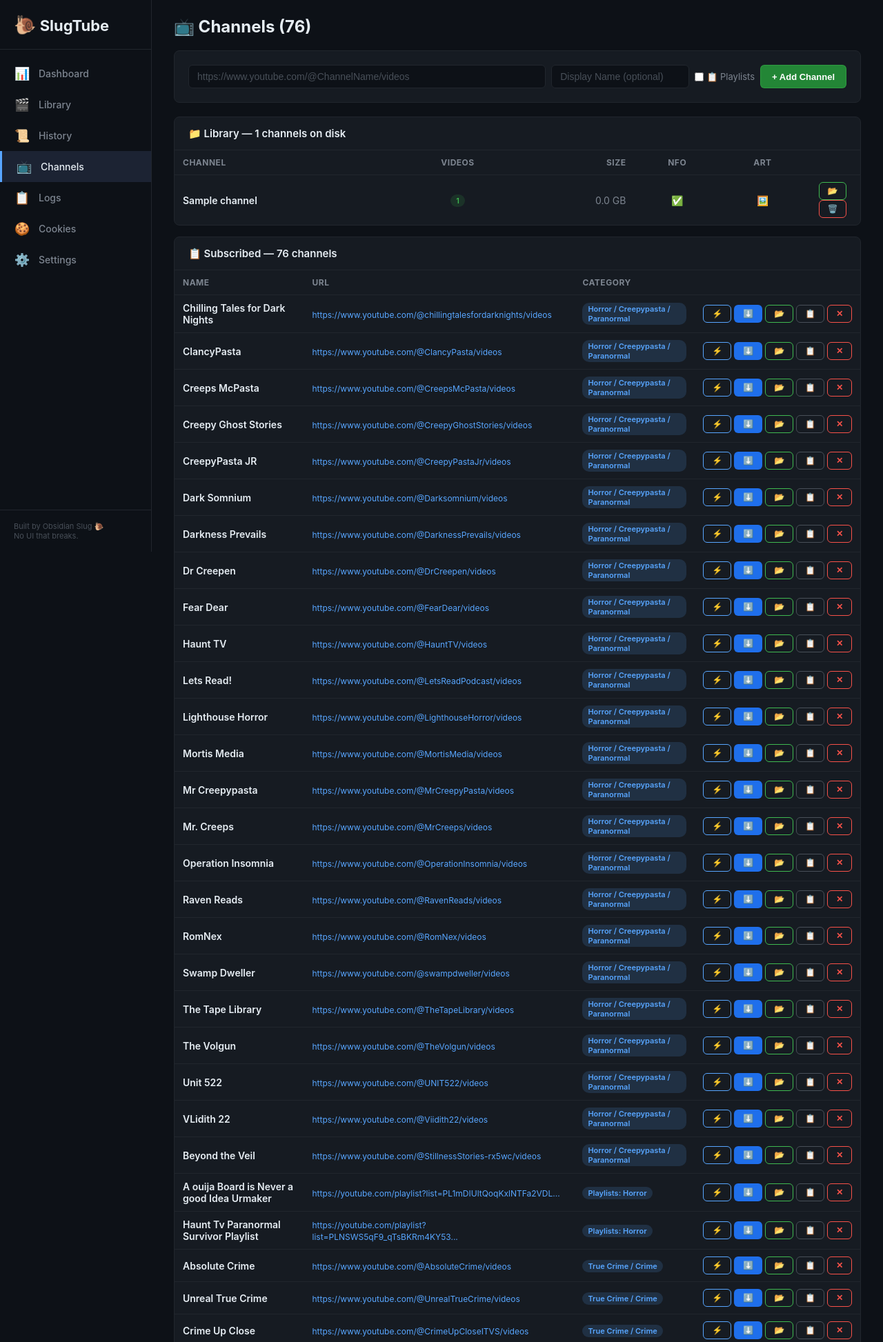
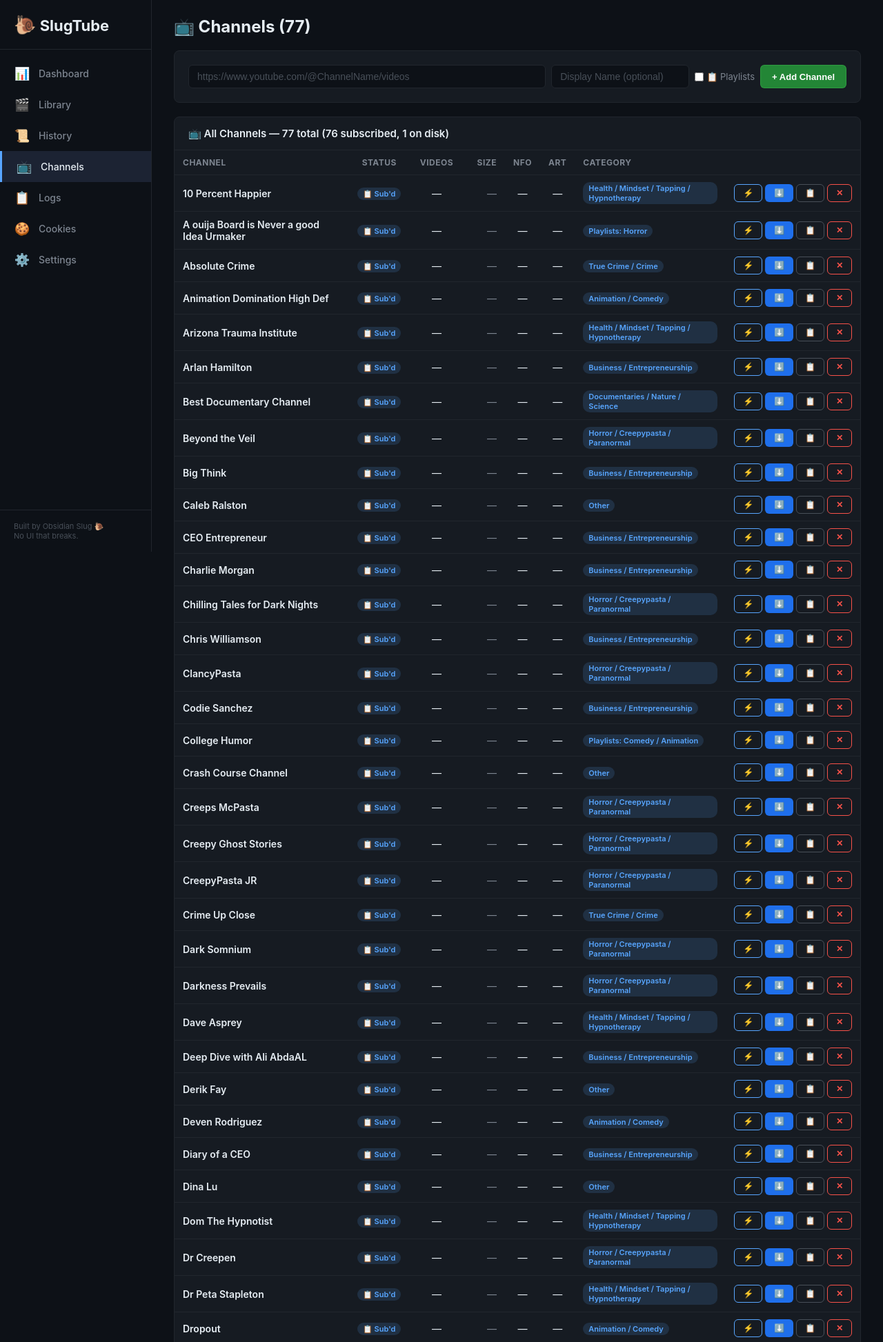
Before and after one commit to bmcgarybot/slugtube-oss, a Flask app: page /channels in a window 1280 px wide. Shown: the top 1946 px of the page at 69% size. Run offline with Flask 3, Linux system fonts and the light colour scheme; tables that the repository leaves empty hold one stand-in row (values such as "Sample post"); parts of the project's set-up code (start-up, migrations or seed data) failed here and were passed over; some libraries are stand-ins or nearby versions.

Commit message:
Unified channels table: merge Library + Subscribed into one view
- Single table showing all channels (subscribed + library-only)
- Status column: ✅ Active (sub'd + on disk), 📋 Sub'd (no files yet), 📁 Library (disk only)
- Video count, size, NFO, art columns for on-disk channels
- Category column shows channels.txt section
- All action buttons unified: ⚡ fast check, ⬇️ download, 📂 reindex, 📋 playlists, ✕ unsub, 🗑️ delete
- Sorted alphabetically
- Fuzzy matching between subscription names and library folder names
- Header shows total, subscribed count, and on-disk count

```diff
--- a/web/app.py
+++ b/web/app.py
@@ -535,9 +535,79 @@ def channels():
     from indexer import get_all_channels, get_index_status
     idx_channels = get_all_channels()
     idx_status = get_index_status()
+
+    # Build unified channel list: merge subscriptions + library
+    sub_names = {ch['name'].lower().replace(' ', ''): ch for ch in channels_list}
+    lib_names = {ch['name'].lower().replace(' ', ''): ch for ch in idx_channels}
+
+    unified = []
+    seen = set()
+
+    # Start with subscribed channels, merge in library stats
+    for ch in channels_list:
+        key = ch['name'].lower().replace(' ', '')
+        entry = {
+            'name': ch['name'],
+            'url': ch['url'],
+            'section': ch['section'],
+            'index_playlists': ch.get('index_playlists', False),
+            'subscribed': True,
+            'on_disk': False,
+            'video_count': 0,
+            'total_size_bytes': 0,
+            'has_nfo': False,
+            'has_poster': False,
+        }
+        # Match with library data
+        if key in lib_names:
+            lib = lib_names[key]
+            entry['on_disk'] = True
+            entry['video_count'] = lib.get('video_count', 0)
+            entry['total_size_bytes'] = lib.get('total_size_bytes', 0)
+            entry['has_nfo'] = lib.get('has_nfo', False)
+            entry['has_poster'] = lib.get('has_poster', False)
+        else:
+            # Try fuzzy match: check if subscription name appears in any library name
+            for lkey, lib in lib_names.items():
+                if key in lkey or lkey in key or ch['name'].lower() in lib['name'].lower() or lib['name'].lower() in ch['name'].lower():
+                    entry['on_disk'] = True
+                    entry['video_count'] = lib.get('video_count', 0)
+                    entry['total_size_bytes'] = lib.get('total_size_bytes', 0)
+                    entry['has_nfo'] = lib.get('has_nfo', False)
+                    entry['has_poster'] = lib.get('has_poster', False)
+                    seen.add(lkey)
+                    break
+        seen.add(key)
+        unified.append(entry)
+
+    # Add library-only channels (on disk but not subscribed)
+    for ch in idx_channels:
+        key = ch['name'].lower().replace(' ', '')
+        if key not in seen:
+            # Check URL match too
+            matched = False
+            for sub in channels_list:
+                if ch['name'].lower() in sub['url'].lower():
+                    matched = True
+                    break
+            if not matched:
+                unified.append({
+                    'name': ch['name'],
+                    'url': '',
+                    'section': 'Library Only',
+                    'index_playlists': False,
+                    'subscribed': False,
+                    'on_disk': True,
+                    'video_count': ch.get('video_count', 0),
+                    'total_size_bytes': ch.get('total_size_bytes', 0),
+                    'has_nfo': ch.get('has_nfo', False),
+                    'has_poster': ch.get('has_poster', False),
+                })
+
     return render_template("channels.html",
         page="channels",
         channels=channels_list,
+        unified=unified,
         channel_stats=idx_channels,
         job=jobs,
         paused=is_paused(),
--- a/web/templates/channels.html
+++ b/web/templates/channels.html
@@ -3,7 +3,7 @@
 {% block content %}
 
 <div class="page-header">
-    <h1>📺 Channels ({{ channels | length }})</h1>
+    <h1>📺 Channels ({{ unified | length }})</h1>
 </div>
 
 <!-- Add Channel -->
@@ -20,84 +20,54 @@
     </div>
 </div>
 
-<!-- Library Channels (from disk) -->
+<!-- Unified Channel Table -->
 <div class="card">
     <div class="card-header">
-        📁 Library — {{ channel_stats | length }} channels on disk
+        📺 All Channels — {{ unified | length }} total
+        ({{ unified | selectattr('subscribed') | list | length }} subscribed,
+        {{ unified | selectattr('on_disk') | list | length }} on disk)
     </div>
     <div class="card-body" style="padding: 0;">
         <table>
             <thead>
                 <tr>
                     <th>Channel</th>
+                    <th style="text-align:center">Status</th>
                     <th style="text-align:center">Videos</th>
                     <th style="text-align:right">Size</th>
                     <th style="text-align:center">NFO</th>
                     <th style="text-align:center">Art</th>
-                    <th style="text-align:center; width: 80px;"></th>
+                    <th>Category</th>
+                    <th style="text-align:center; width: 160px;"></th>
                 </tr>
             </thead>
             <tbody>
-                {% for ch in channel_stats %}
+                {% for ch in unified | sort(attribute='name') %}
                 <tr>
-                    <td class="channel-name">{{ ch.name }}</td>
-                    <td style="text-align:center"><span class="badge badge-green">{{ ch.video_count }}</span></td>
-                    <td style="text-align:right; color: var(--text-dim);">{{ "%.1f"|format((ch.total_size_bytes or 0) / 1073741824) }} GB</td>
-                    <td style="text-align:center">{% if ch.has_nfo %}✅{% else %}—{% endif %}</td>
-                    <td style="text-align:center">{% if ch.has_poster %}🖼️{% else %}—{% endif %}</td>
+                    <td class="channel-name">
+                        {% if ch.url %}<a href="{{ ch.url }}" target="_blank" style="color: inherit; text-decoration: none;">{{ ch.name }}</a>{% else %}{{ ch.name }}{% endif %}
+                        {% if ch.index_playlists %} <span title="Playlist indexing enabled" style="cursor:help;">📋</span>{% endif %}
+                    </td>
+                    <td style="text-align:center; white-space: nowrap;">
+                        {% if ch.subscribed and ch.on_disk %}
+                            <span class="badge badge-green" title="Subscribed + on disk">✅ Active</span>
+                        {% elif ch.subscribed %}
+                            <span class="badge badge-blue" title="Subscribed but no files on disk yet">📋 Sub'd</span>
+                        {% else %}
+                            <span class="badge" style="background:rgba(255,165,0,0.15);color:#ffa500;border-color:rgba(255,165,0,0.3);" title="Files on disk but not in channels.txt">📁 Library</span>
+                        {% endif %}
+                    </td>
                     <td style="text-align:center">
-                        {% set matched_url = namespace(val='') %}
-                        {% for sub in channels %}
-                            {% if ch.name.lower().replace(' ', '') == sub.name.lower().replace(' ', '') or ch.name.lower() in sub.url.lower() %}
-                                {% set matched_url.val = sub.url %}
-                            {% endif %}
-                        {% endfor %}
-                        {% if matched_url.val %}
-                        <form method="POST" action="/run/fast-single" style="display:inline">
-                            <input type="hidden" name="url" value="{{ matched_url.val }}">
-                            <button type="submit" class="btn btn-sm" {% if job.status == 'running' %}disabled{% endif %} title="Fast check {{ ch.name }} (latest 50)" style="border-color:var(--accent);color:var(--accent);">⚡</button>
-                        </form>
-                        <form method="POST" action="/run/single" style="display:inline">
-                            <input type="hidden" name="url" value="{{ matched_url.val }}">
-                            <button type="submit" class="btn btn-blue btn-sm" {% if job.status == 'running' %}disabled{% endif %} title="Download ALL {{ ch.name }}">⬇️</button>
-                        </form>
-                        {% endif %}
-                        <form method="POST" action="/api/reindex/{{ ch.name | urlencode }}" style="display:inline">
-                            <button type="submit" class="btn btn-sm" title="Re-index {{ ch.name }}" style="border-color:var(--green);color:var(--green);">📂</button>
-                        </form>
-                        <form method="POST" action="/api/delete-folder/{{ ch.name | urlencode }}" style="display:inline">
-                            <button type="submit" class="btn btn-danger btn-sm" onclick="return confirm('DELETE the entire {{ ch.name }} folder from disk? This removes all downloaded videos permanently!')" title="Delete {{ ch.name }} folder from disk">🗑️</button>
-                        </form>
+                        {% if ch.on_disk %}<span class="badge badge-green">{{ ch.video_count }}</span>{% else %}—{% endif %}
                     </td>
-                </tr>
-                {% endfor %}
-            </tbody>
-        </table>
-    </div>
-</div>
-
-<!-- Subscribed Channels (from channels.txt) -->
-<div class="card">
-    <div class="card-header">
-        📋 Subscribed — {{ channels | length }} channels
-    </div>
-    <div class="card-body" style="padding: 0;">
-        <table>
-            <thead>
-                <tr>
-                    <th>Name</th>
-                    <th>URL</th>
-                    <th>Category</th>
-                    <th style="text-align:center; width: 100px;"></th>
-                </tr>
-            </thead>
-            <tbody>
-                {% for ch in channels %}
-                <tr>
-                    <td class="channel-name">{{ ch.name }}{% if ch.index_playlists %} <span title="Playlist indexing enabled" style="cursor:help;">📋</span>{% endif %}</td>
-                    <td><a href="{{ ch.url }}" target="_blank" class="channel-url">{{ ch.url | truncate(60) }}</a></td>
+                    <td style="text-align:right; color: var(--text-dim);">
+                        {% if ch.on_disk %}{{ "%.1f"|format((ch.total_size_bytes or 0) / 1073741824) }} GB{% else %}—{% endif %}
+                    </td>
+                    <td style="text-align:center">{% if ch.on_disk %}{% if ch.has_nfo %}✅{% else %}—{% endif %}{% else %}—{% endif %}</td>
+                    <td style="text-align:center">{% if ch.on_disk %}{% if ch.has_poster %}🖼️{% else %}—{% endif %}{% else %}—{% endif %}</td>
                     <td><span class="badge badge-blue">{{ ch.section }}</span></td>
                     <td style="text-align:center; white-space: nowrap;">
+                        {% if ch.url %}
                         <form method="POST" action="/run/fast-single" style="display:inline">
                             <input type="hidden" name="url" value="{{ ch.url }}">
                             <input type="hidden" name="folder" value="{{ ch.name }}">
@@ -108,17 +78,29 @@
                             <input type="hidden" name="folder" value="{{ ch.name }}">
                             <button type="submit" class="btn btn-blue btn-sm" {% if job.status == 'running' %}disabled{% endif %} title="Download ALL {{ ch.name }}">⬇️</button>
                         </form>
+                        {% endif %}
+                        {% if ch.on_disk %}
                         <form method="POST" action="/api/reindex/{{ ch.name | urlencode }}" style="display:inline">
                             <button type="submit" class="btn btn-sm" title="Re-index {{ ch.name }}" style="border-color:var(--green);color:var(--green);">📂</button>
                         </form>
+                        {% endif %}
+                        {% if ch.subscribed %}
                         <form method="POST" action="/api/toggle-playlists/{{ ch.name | urlencode }}" style="display:inline">
                             <button type="submit" class="btn btn-sm" title="{% if ch.index_playlists %}Disable{% else %}Enable{% endif %} playlist indexing" style="border-color:{% if ch.index_playlists %}var(--accent){% else %}var(--text-dimmer){% endif %};color:{% if ch.index_playlists %}var(--accent){% else %}var(--text-dimmer){% endif %};">📋</button>
                         </form>
+                        {% endif %}
+                        {% if ch.subscribed %}
                         <form method="POST" action="/remove" style="display:inline">
                             <input type="hidden" name="url" value="{{ ch.url }}">
                             <input type="hidden" name="name" value="{{ ch.name }}">
-                            <button type="submit" class="btn btn-danger btn-sm" onclick="return confirm('Remove {{ ch.name }}? This also removes it from the database.')">✕</button>
+                            <button type="submit" class="btn btn-danger btn-sm" onclick="return confirm('Unsubscribe from {{ ch.name }}? This removes it from channels.txt and the database.')" title="Unsubscribe">✕</button>
                         </form>
+                        {% endif %}
+                        {% if ch.on_disk %}
+                        <form method="POST" action="/api/delete-folder/{{ ch.name | urlencode }}" style="display:inline">
+                            <button type="submit" class="btn btn-danger btn-sm" onclick="return confirm('DELETE the entire {{ ch.name }} folder from disk? This removes all downloaded videos permanently!')" title="Delete folder from disk">🗑️</button>
+                        </form>
+                        {% endif %}
                     </td>
                 </tr>
                 {% endfor %}
```
